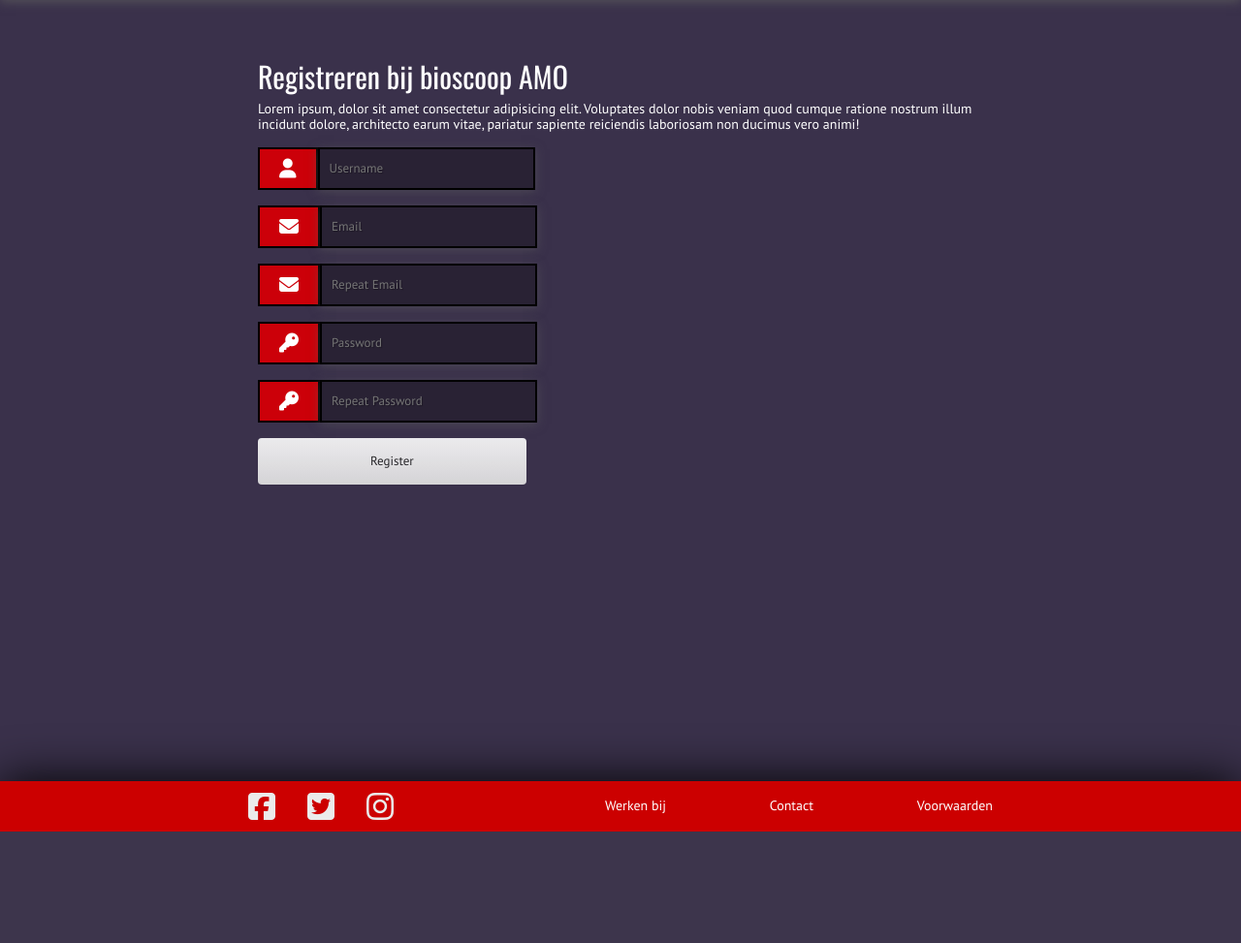
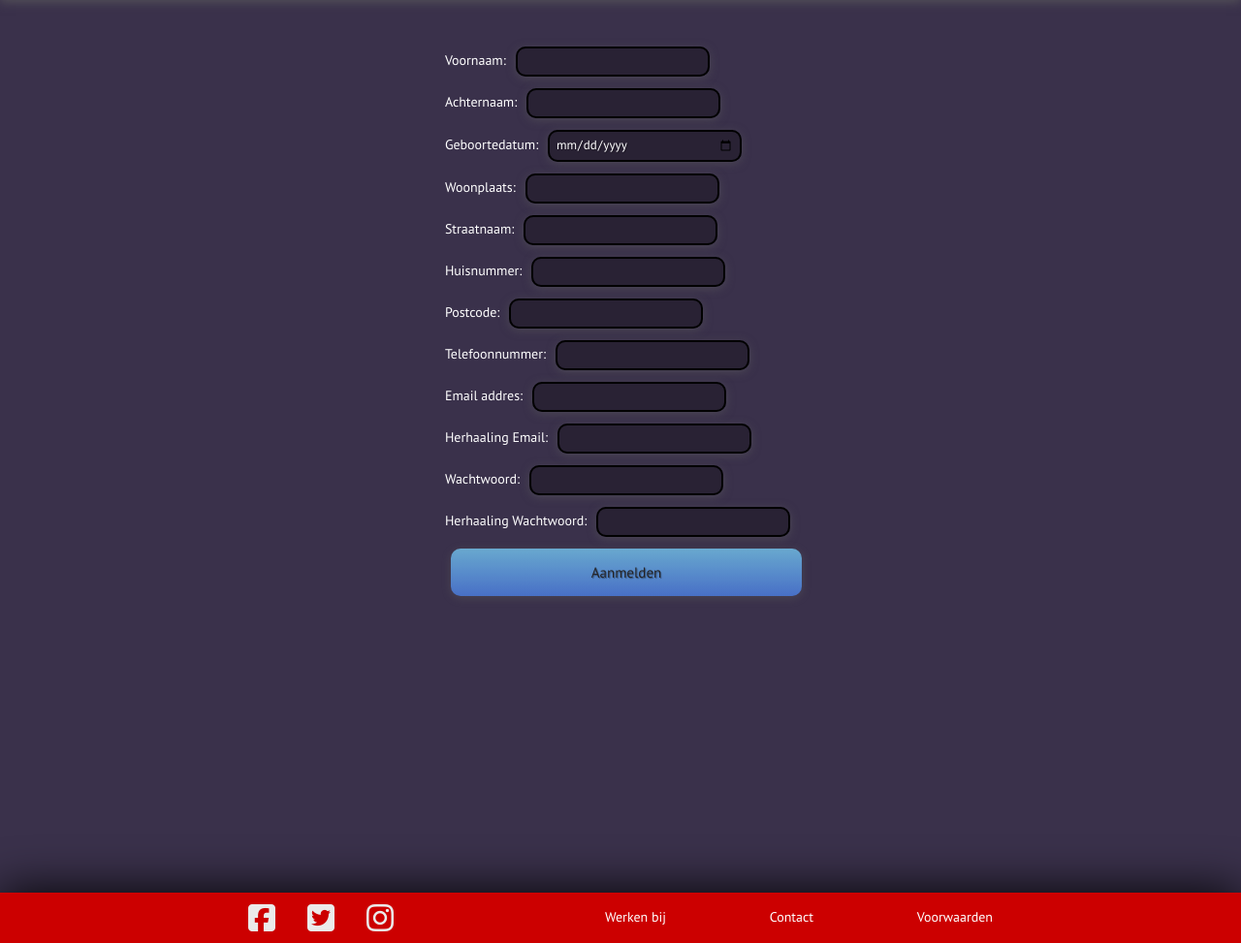
Before and after one commit to Autisem/kassasysteem, a PHP site: page /registerpage.php in a window 1280 px wide. Shown: the part 147-1120 px from the top of the page at 97% size. Before the commit the page ends 1005 px from the top, so only its background shows below. Run offline with PHP 8.4, Linux system fonts and the light colour scheme; some libraries are stand-ins or nearby versions.

Commit message:
core register

```diff
--- a/css/style.css
+++ b/css/style.css
@@ -457,6 +457,13 @@ input:focus { box-shadow: inset 0 -5px 45px rgba(100,100,100,0.4), 0 1px 1px rgb
     opacity: 0.9;
     margin-bottom: 37vh;
 }
+.register-wrapper input {
+  width: 200px;
+}
+.register-wrapper label {
+  color: white;
+  font-weight: normal;
+}
 /*  -=========================-
     HELPER CLASSES
 -===========================-*/
--- a/registerpage.php
+++ b/registerpage.php
@@ -3,31 +3,56 @@
 
   <main>
     <div class="wrapper">
-        <form class="register-wrapper" action="">
-          <h2>Registreren bij bioscoop AMO</h2>
-          <p>Lorem ipsum, dolor sit amet consectetur adipisicing elit. Voluptates dolor nobis veniam quod cumque ratione nostrum illum incidunt dolore, architecto earum vitae, pariatur sapiente reiciendis laboriosam non ducimus vero animi!</p>
-          <div class="input-container">
-            <i class="fa fa-user icon"></i>
-            <input class="input-field" type="text" placeholder="Username" name="usrnm">
+      <form class="register-wrapper" action="aanmelden.php" method="post">
+        <div class="voornaam-input" id="voornaam-input">
+          <label for="voornaam-input" id="voornaam-input">Voornaam:</label>
+          <input type="text" name="voornaam-input" id="voornaam-input">
         </div>
-          <div class="input-container">
-            <i class="fa fa-envelope icon"></i>
-            <input class="input-field" type="text" placeholder="Email" name="email">
+        <div class="achternaam-input" id="achternaam-input">
+          <label for="achternaam-input" id="achternaam-input">Achternaam:</label>
+          <input type="text" name="achternaam-input" id="achternaam-input">
         </div>
-          <div class="input-container">
-            <i class="fa fa-envelope icon"></i>
-            <input class="input-field" type="text" placeholder="Repeat Email" name="email">
+        <div class="geboortedatum-input" id="geboortedatum-input">
+          <label for="geboortedatum-input" id="geboortedatum-input">Geboortedatum:</label>
+          <input type="date" name="geboortedatum-input" id="geboortedatum-input">
         </div>
-          <div class="input-container">
-            <i class="fa fa-key icon"></i>
-            <input class="input-field" type="password" placeholder="Password" name="psw">
+        <div class="woonplaats-input" id="woonplaats-input">
+          <label for="woonplaats-input" id="woonplaats-input">Woonplaats:</label>
+          <input type="text" name="woonplaats-input" id="woonplaats-input">
         </div>
-          <div class="input-container">
-            <i class="fa fa-key icon"></i>
-            <input class="input-field" type="password" placeholder="Repeat Password" name="psw">
+        <div class="straatnaam-input" id="straatnaam-input">
+          <label for="straatnaam-input" id="straatnaam-input">Straatnaam:</label>
+          <input type="text" name="straatnaam-input" id="straatnaam-input">
         </div>
-
-          <button type="submit" class="btn">Register</button>
+        <div class="huisnummer-input" id="huisnummer-input">
+          <label for="huisnummer-input" id="huisnummer-input">Huisnummer:</label>
+          <input type="text" name="huisnummer-input" id="huisnummer-input">
+        </div>
+        <div class="postcode-input" id="postcode-input">
+          <label for="postcode-input" id="postcode-input">Postcode:</label>
+          <input type="text" name="postcode-input" min="0" max="6" id="postcode-input">
+        </div>
+        <div class="telefoonnummer-input" id="telefoonnummer-input">
+          <label for="telefoonnummer-input" id="telefoonnummer-input">Telefoonnummer:</label>
+          <input type="text" name="telefoonnummer-input" id="telefoonnummer-input">
+        </div>
+        <div class="email-input" id="email-input">
+          <label for="email-input" id="email-input">Email addres:</label>
+          <input type="email" name="email-input" id="email-input">
+        </div>
+        <div class="email-two-input" id="email-two-input">
+          <label for="email-two-input" id="email-two-input">Herhaaling Email:</label>
+          <input type="email" name="email-two-input" id="email-two-input">
+        </div>
+        <div class="wachtwoord-input" id="wachtwoord-input">
+          <label for="wachtwoord-input" id="wachtwoord-input">Wachtwoord:</label>
+          <input type="password" name="wachtwoord-input" id="wachtwoord-input">
+        </div>
+        <div class="wachtwoord-two-input" id="wachtwoord-two-input">
+          <label for="wachtwoord-two-input" id="wachtwoord-two-input">Herhaaling Wachtwoord:</label>
+          <input type="password" name="wachtwoord-two-input" id="wachtwoord-two-input">
+        </div>
+        <input type="submit" name="submit" value="Aanmelden"class="btn btn-primary btn-block btn-large">
       </form>
     </div>
   </main>
```
Lines whose indentation alone changed are shown as unchanged.
